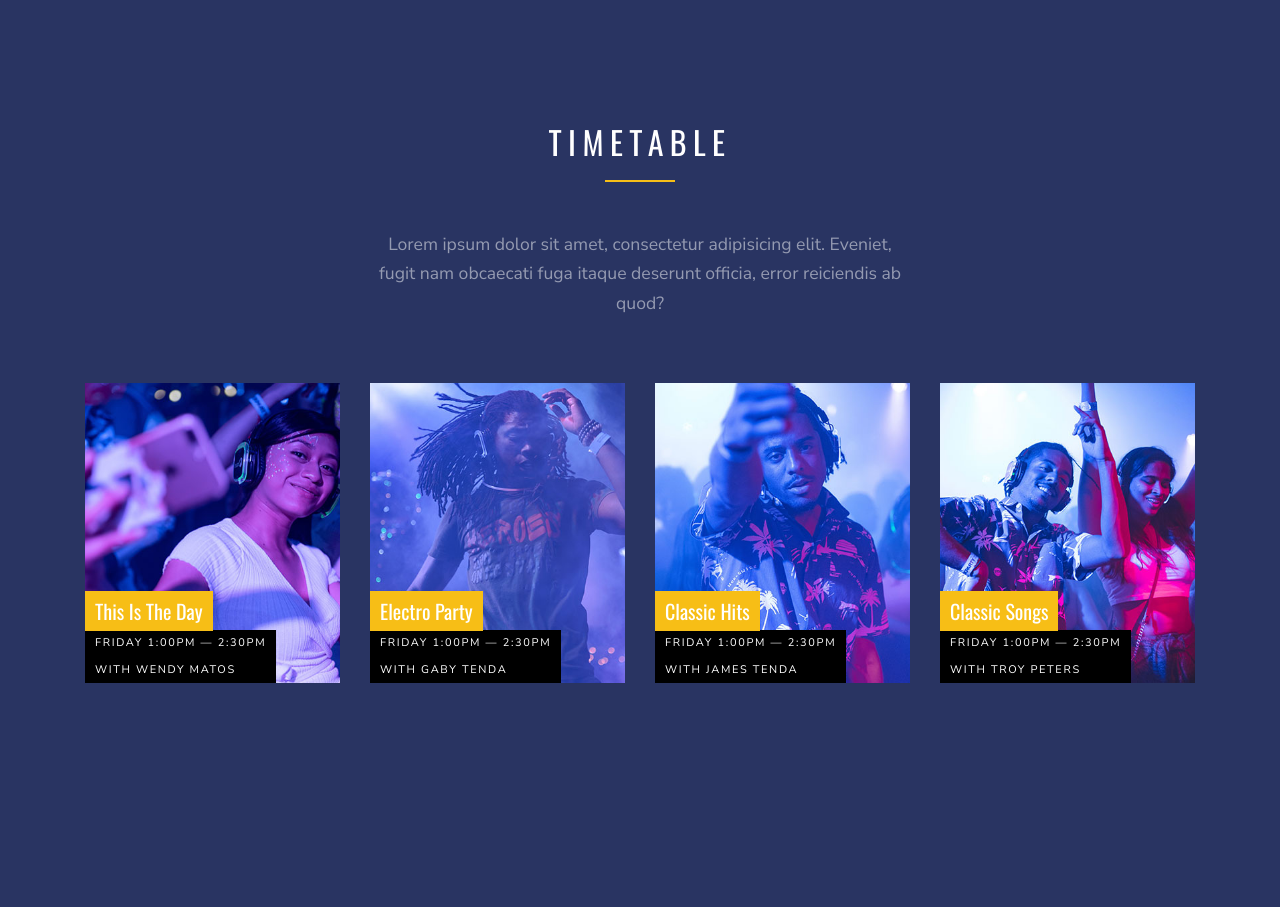
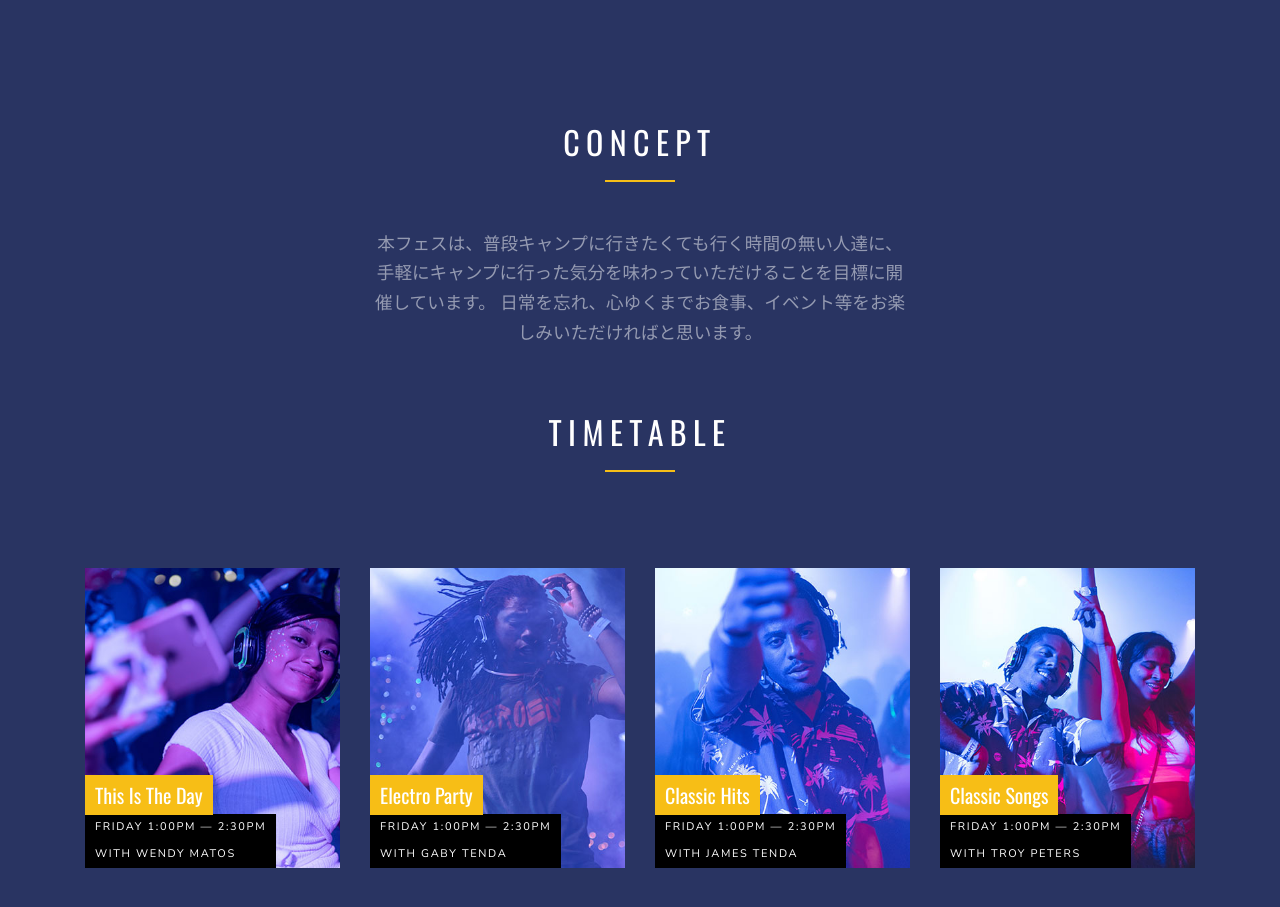
Before and after one commit to yuto0706/campikitai.today, a website: page index.html in a window 1280 px wide. Shown: the part 800-1707 px from the top of the page. Drawn offline with nearby package versions, Linux system fonts and the light colour scheme; files whose address does not match are found by name.

Commit message:
add stub of event concept

```diff
--- a/index.html
+++ b/index.html
@@ -99,9 +99,14 @@
       <div class="container">
         <div class="row">
           <div class="site-section-heading text-center mb-5 w-border col-md-6 mx-auto">
+            <h2 class="mb-5">Concept</h2>
+            <p>本フェスは、普段キャンプに行きたくても行く時間の無い人達に、手軽にキャンプに行った気分を味わっていただけることを目標に開催しています。
+              日常を忘れ、心ゆくまでお食事、イベント等をお楽しみいただければと思います。</p>
+          </div>
+        </div>
+        <div class="row">
+          <div class="site-section-heading text-center mb-5 w-border col-md-6 mx-auto">
             <h2 class="mb-5">Timetable</h2>
-            <p>Lorem ipsum dolor sit amet, consectetur adipisicing elit. Eveniet, fugit nam obcaecati fuga itaque deserunt
-              officia, error reiciendis ab quod?</p>
           </div>
         </div>
         <div class="row">
```
